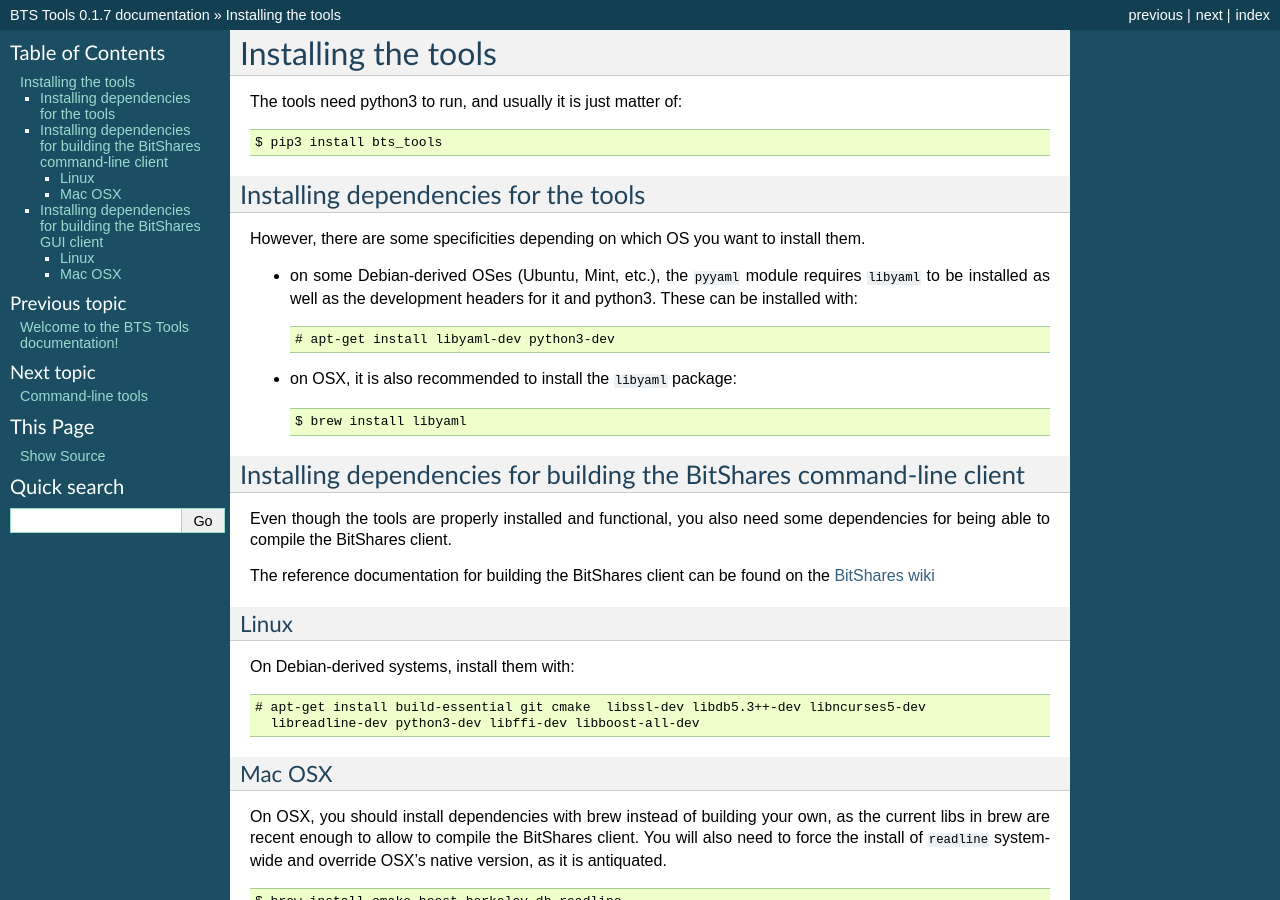
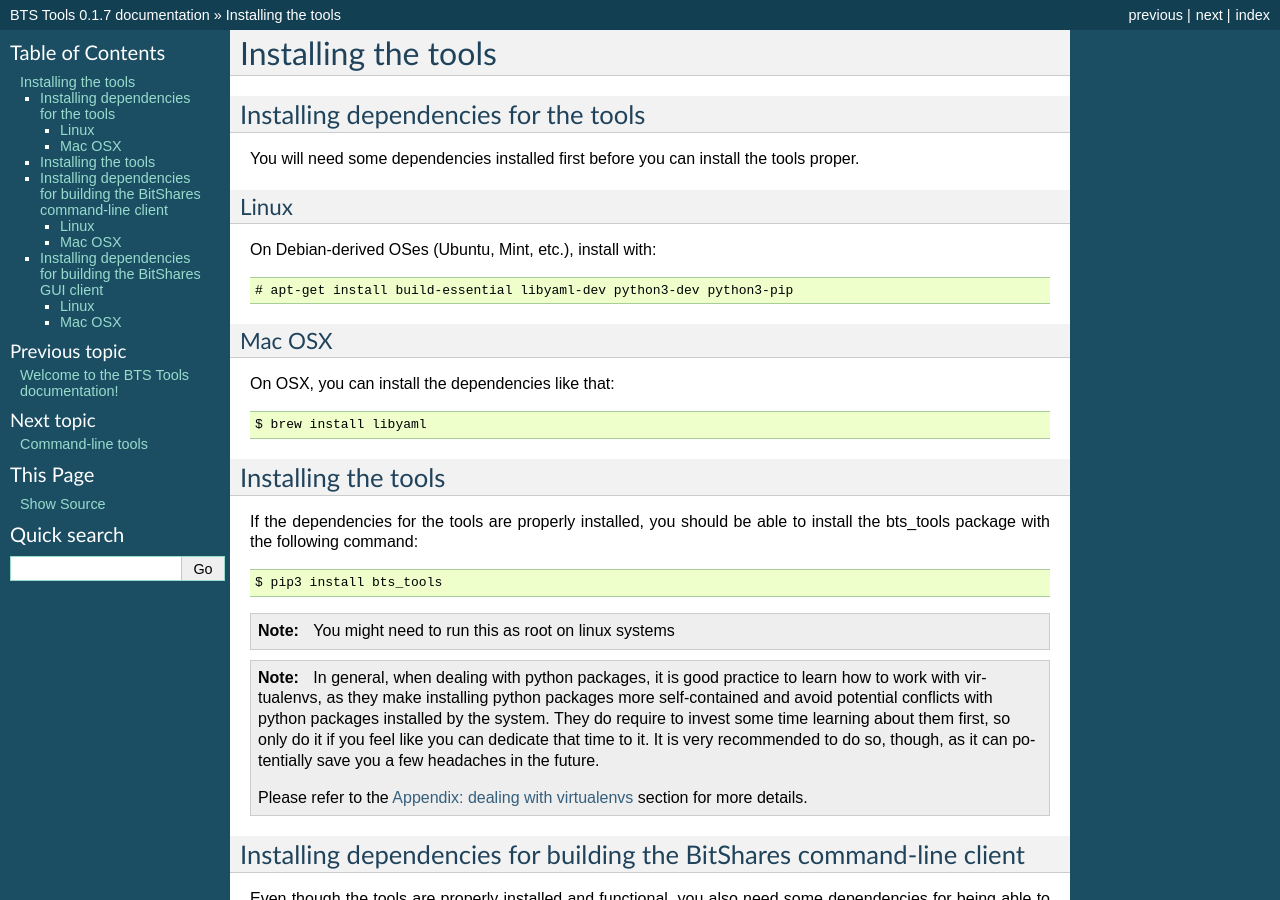
Before and after one commit to wackou/bts_tools, a Sphinx documentation site: the page built from docs/install.rst, in a window 1280 px wide and 900 px high. Built offline with Sphinx 7.4.7, drawn with Linux system fonts in a browser that asks for light colours.

Commit message:
Better doc

```diff
--- a/docs/howto_os.rst
+++ b/docs/howto_os.rst
@@ -46,7 +46,8 @@
 Next step is to install the required dependencies to compile the BitShares
 client (still as root)::
 
-    # apt-get install build-essential git cmake  libssl-dev libdb5.3++-dev libncurses5-dev libreadline-dev python3-dev libffi-dev virtualenvwrapper libboost-dev libboost-thread1.55-dev libboost-date-time1.55-dev libboost-system1.55-dev libboost-filesystem1.55-dev libboost-program-options1.55-dev libboost-signals1.55-dev libboost-serialization1.55-dev libboost-chrono1.55-dev libboost-context1.55-dev libboost-locale1.55-dev libboost-coroutine1.55-dev libboost-iostreams1.55-dev libboost-test1.55-dev
+    # apt-get install build-essential git cmake libssl-dev libdb5.3++-dev libncurses5-dev libreadline-dev \
+                      python3-dev libffi-dev virtualenvwrapper libboost-all-dev
 
 **FIXME:** add section about NTP
 
--- a/docs/install.rst
+++ b/docs/install.rst
@@ -1,27 +1,51 @@
 
 Installing the tools
 ====================
-
-The tools need python3 to run, and usually it is just matter of::
-
-    $ pip3 install bts_tools
 
 
 Installing dependencies for the tools
 -------------------------------------
 
-However, there are some specificities depending on which OS you want to
-install them.
+You will need some dependencies installed first before you can install the
+tools proper.
 
-- on some Debian-derived OSes (Ubuntu, Mint, etc.), the ``pyyaml`` module
-  requires ``libyaml`` to be installed as well as the development headers for
-  it and python3. These can be installed with::
+Linux
+~~~~~
 
-      # apt-get install libyaml-dev python3-dev
+On Debian-derived OSes (Ubuntu, Mint, etc.), install with::
 
-- on OSX, it is also recommended to install the ``libyaml`` package::
+      # apt-get install build-essential libyaml-dev python3-dev python3-pip
+
+Mac OSX
+~~~~~~~
+
+On OSX, you can install the dependencies like that::
 
       $ brew install libyaml
+
+
+Installing the tools
+--------------------
+
+If the dependencies for the tools are properly installed, you should be able
+to install the bts_tools package with the following command::
+
+    $ pip3 install bts_tools
+
+.. note:: You might need to run this as root on linux systems
+
+
+.. note:: In general, when dealing with python packages, it is good practice to learn how
+   to work with virtualenvs, as they make installing python packages more
+   self-contained and avoid potential conflicts with python packages installed by
+   the system. They do require to invest some time learning about them first, so
+   only do it if you feel like you can dedicate that time to it. It is very
+   recommended to do so, though, as it can potentially save you a few headaches in
+   the future.
+
+   Please refer to the :doc:`virtualenv` section for more details.
+
+
 
 
 Installing dependencies for building the BitShares command-line client
```
Also changed, not shown: docs/index.rst (+11 -4 lines), docs/virtualenv.rst (added, +8 -0 lines).
